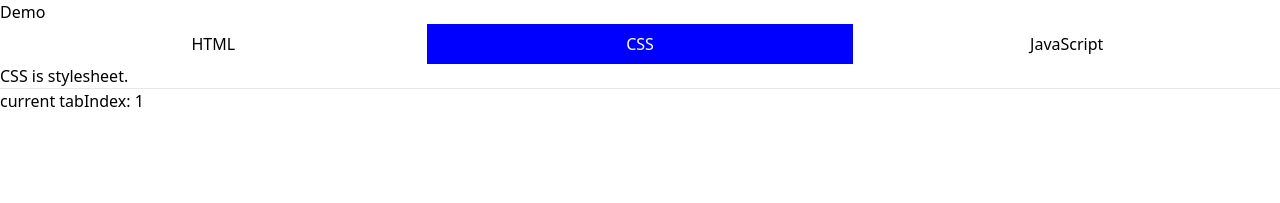
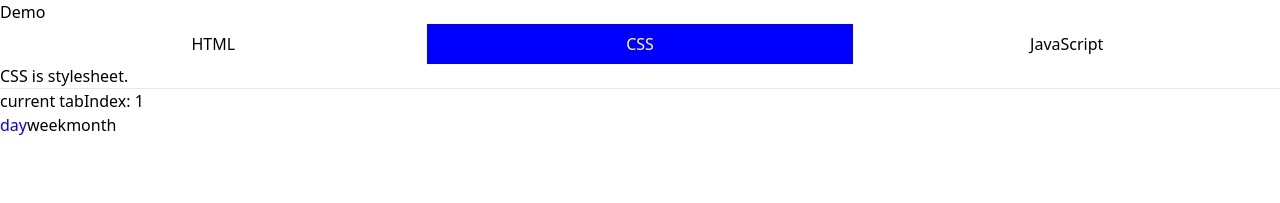
Before and after one commit to yha-1228/unstyled-ui, a React (Vite) app: page / in a window 1280 px wide. Shown: the top 203 px of the page. Built offline with nearby package versions, Linux system fonts and the light colour scheme.

Commit message:
feat: add SegmentedContorl

```diff
--- /dev/null
+++ b/src/components/tabs/index.ts
@@ -0,0 +1 @@
+export * from './tabs';
--- /dev/null
+++ b/src/components/tabs/segmented-contorl.tsx
@@ -0,0 +1,24 @@
+import React from 'react';
+import { Tabs } from './tabs';
+
+// Tabsをパネルなしで使うため、
+// Tabのarea-controlsを削除して再エクスポート
+
+type SegmentRef = HTMLButtonElement;
+
+const Segment = React.forwardRef<
+  SegmentRef,
+  React.ComponentPropsWithRef<typeof Tabs.Tab>
+>((props, ref) => {
+  const { 'aria-controls': aria_controls, ...rest } = props;
+
+  return <Tabs.Tab aria-controls={aria_controls} {...rest} ref={ref} />;
+});
+
+Segment.displayName = 'Segment';
+
+export const SegmentedContorl = {
+  Root: Tabs.Root,
+  SegmentList: Tabs.TabList,
+  Segment,
+};
--- a/src/components/tabs/tabs.tsx
+++ b/src/components/tabs/tabs.tsx
@@ -200,9 +200,10 @@ PanelList.displayName = 'PanelList';
 // export
 // --------------------
 
-export const Tabs = Object.assign(Root, {
+export const Tabs = {
+  Root,
   TabList,
   Tab,
   PanelList,
   Panel,
-});
+};
--- a/src/examples/tabs.tsx
+++ b/src/examples/demo.tsx
@@ -1,6 +1,7 @@
 import { css } from '@emotion/css';
 import { useLocalStorage } from 'react-use';
-import { Tabs } from '../components/tabs/tabs';
+import { Tabs } from '../components/tabs';
+import { SegmentedContorl } from '../components/tabs/segmented-contorl';
 
 const tabListStyle = css({
   display: 'flex',
@@ -24,7 +25,7 @@ const tabStyle = css({
   },
 });
 
-export function TabsExample() {
+export function Demo() {
   const [tabIndex, setTabIndex] = useLocalStorage(
     'unstyled/tabs/APP__TAB_INDEX',
     1
@@ -36,7 +37,7 @@ export function TabsExample() {
     <div>
       <h1>Demo</h1>
 
-      <Tabs defaultIndex={tabIndex} onTabChange={setTabIndex}>
+      <Tabs.Root defaultIndex={tabIndex} onTabChange={setTabIndex}>
         <Tabs.TabList className={tabListStyle}>
           <Tabs.Tab className={tabStyle}>HTML</Tabs.Tab>
           <Tabs.Tab className={tabStyle}>CSS</Tabs.Tab>
@@ -49,12 +50,32 @@ export function TabsExample() {
             <JavaScriptDetail />
           </Tabs.Panel>
         </Tabs.PanelList>
-      </Tabs>
+      </Tabs.Root>
 
       <div>
         <hr />
         current tabIndex: {tabIndex}
       </div>
+
+      <SegmentedContorl.Root>
+        <SegmentedContorl.SegmentList>
+          <SegmentedContorl.Segment
+            className={css({ '&[data-state="active"]': { color: 'blue' } })}
+          >
+            day
+          </SegmentedContorl.Segment>
+          <SegmentedContorl.Segment
+            className={css({ '&[data-state="active"]': { color: 'blue' } })}
+          >
+            week
+          </SegmentedContorl.Segment>
+          <SegmentedContorl.Segment
+            className={css({ '&[data-state="active"]': { color: 'blue' } })}
+          >
+            month
+          </SegmentedContorl.Segment>
+        </SegmentedContorl.SegmentList>
+      </SegmentedContorl.Root>
     </div>
   );
 }
@@ -79,7 +100,7 @@ function JavaScriptDetail() {
     >
       JavaScript is not Java.
       <hr />
-      <Tabs defaultIndex={tabIndex} onTabChange={setTabIndex}>
+      <Tabs.Root defaultIndex={tabIndex} onTabChange={setTabIndex}>
         <Tabs.TabList className={tabListStyle}>
           <Tabs.Tab className={tabStyle}>React</Tabs.Tab>
           <Tabs.Tab className={tabStyle}>Angular</Tabs.Tab>
@@ -90,7 +111,7 @@ function JavaScriptDetail() {
           <Tabs.Panel>made by google</Tabs.Panel>
           <Tabs.Panel>made by evan you</Tabs.Panel>
         </Tabs.PanelList>
-      </Tabs>
+      </Tabs.Root>
     </div>
   );
 }
--- a/src/pages/Home.tsx
+++ b/src/pages/Home.tsx
@@ -1,9 +1,9 @@
-import { TabsExample } from '../examples/tabs';
+import { Demo } from '../examples/demo';
 
 export function Home() {
   return (
     <div>
-      <TabsExample />
+      <Demo />
     </div>
   );
 }
```
